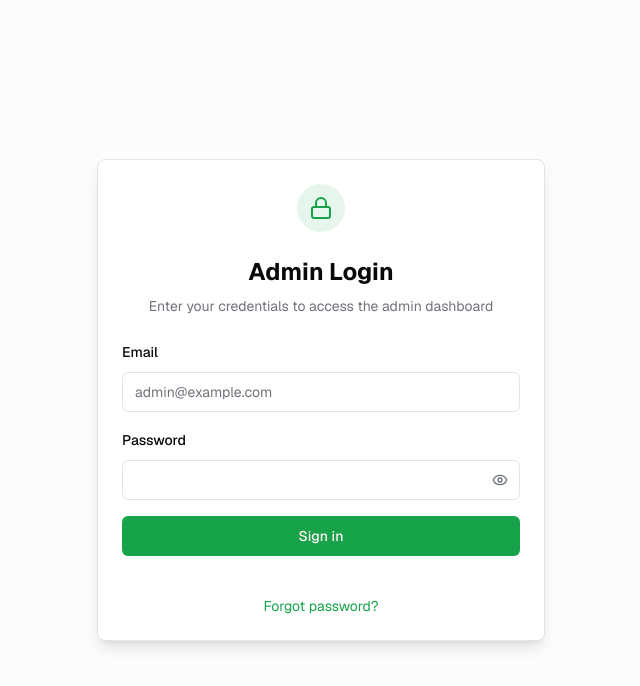
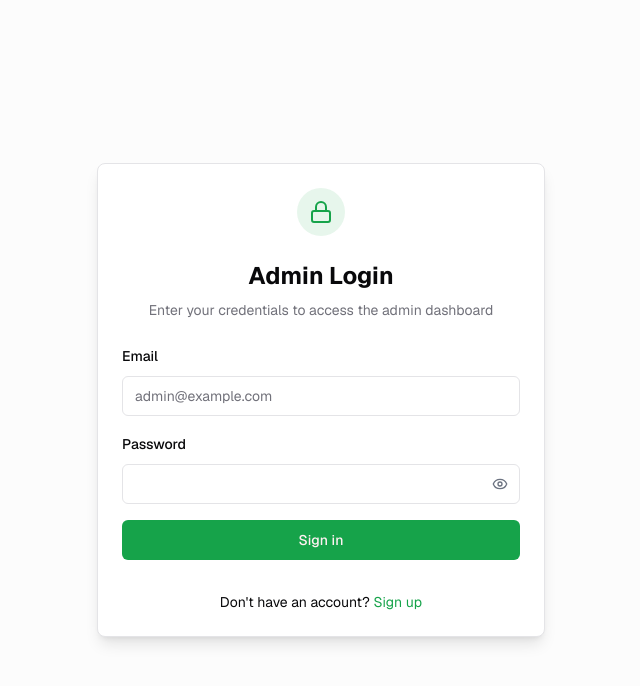
Before and after one commit to Haseeb-WebDeveloper/afaq-blog-site, a Next.js app: page /auth/login in a window 1280 px wide. Shown: the top 686 px of the page, without its empty margins (319-959 px from the left). Built offline with nearby package versions, Linux system fonts and the light colour scheme.

Commit message:
ui updated

```diff
--- a/src/app/admin/posts/components/delete-post-button.tsx
+++ b/src/app/admin/posts/components/delete-post-button.tsx
@@ -18,7 +18,8 @@ export default function DeletePostButton({ postId }: { postId: string }) {
     setIsDeleting(true);
     try {
       await axios.delete(`/api/blog/${postId}`);
-      router.refresh();
+      // hard refresh the page
+      window.location.reload();
     } catch (error) {
       console.error('Error deleting post:', error);
       alert('Failed to delete post');
--- a/src/app/admin/posts/components/publish-button.tsx
+++ b/src/app/admin/posts/components/publish-button.tsx
@@ -13,7 +13,6 @@ interface PublishButtonProps {
 
 export default function PublishButton({ postId, isPublished }: PublishButtonProps) {
   const [isLoading, setIsLoading] = useState(false);
-  const router = useRouter();
 
   const handleTogglePublish = async () => {
     setIsLoading(true);
@@ -21,7 +20,8 @@ export default function PublishButton({ postId, isPublished }: PublishButtonProp
       await axios.patch(`/api/blog/${postId}`, {
         isPublished: !isPublished
       });
-      router.refresh();
+      // hard refresh the page
+      window.location.reload();
     } catch (error) {
       console.error('Error updating post:', error);
       alert('Failed to update post status');
--- a/src/app/admin/posts/page.tsx
+++ b/src/app/admin/posts/page.tsx
@@ -23,6 +23,8 @@ export default function PostsPage() {
   const [posts, setPosts] = useState<Post[]>([]);
   const [isLoading, setIsLoading] = useState(true);
   const [error, setError] = useState("");
+
+  // TODO: add a search bar to search for posts and filter them
 
   useEffect(() => {
     const fetchPosts = async () => {
--- a/src/app/auth/login/page.tsx
+++ b/src/app/auth/login/page.tsx
@@ -137,12 +137,12 @@ function LoginForm() {
             </Button>
           </form>
 
-          <div className="pt-4 text-center text-sm">
+          <div className="pt-2 text-center text-sm">
             <Link
-              href="/auth/forgot-password"
-              className="text-primary hover:underline"
+              href="/auth/signup"
+              className='hover:underline '
             >
-              Forgot password?
+              Don't have an account? <span className="text-primary">Sign up</span>
             </Link>
           </div>
         </div>
--- a/src/app/blog/[postId]/page.tsx
+++ b/src/app/blog/[postId]/page.tsx
@@ -22,6 +22,8 @@ export default async function BlogPostPage({ params }: Props) {
     if (!post) {
       notFound();
     }
+
+    // TODO: add similar posts to the bottom of the page
 
     return (
       <>
@@ -76,14 +78,14 @@ export default async function BlogPostPage({ params }: Props) {
                         {format(new Date(post.createdAt || ''), 'MMMM d, yyyy')}
                       </time>
                     </div>
-                    <div className="flex items-center gap-2">
+                    {/* <div className="flex items-center gap-2">
                       <Clock className="w-4 h-4" />
                       <span>{post.readingTime} min read</span>
                     </div>
                     <div className="flex items-center gap-2">
                       <User className="w-4 h-4" />
                       <span>By {post.author}</span>
-                    </div>
+                    </div> */}
                   </div>
                 </header>
 
--- a/src/app/layout.tsx
+++ b/src/app/layout.tsx
@@ -9,7 +9,7 @@ import { siteConfig } from "@/config/seo";
 export const metadata: Metadata = {
   title: "Gaming Master Hub",
   description: "Gaming Master Hub",
-  keywords: ["Gaming Master Hub", "Gaming", "Master Hub", "Gaming Master", "Hub"],
+  keywords: ["Gaming Master Hub", "AI tools", "AI Marking", "AI free tools", "tools websites", "business tools"],
   authors: [{ name: "Haseeb Ahmed Raza Khan" }],
   creator: "Haseeb Ahmed Raza Khan",
   openGraph: {
--- a/src/app/page.tsx
+++ b/src/app/page.tsx
@@ -37,7 +37,7 @@ export const metadata: Metadata = {
     title: siteConfig.name,
     description: siteConfig.description,
     images: [siteConfig.ogImage],
-    creator: "@haseebkhan"
+    creator: "@haseebahmedkhan"
   },
   robots: {
     index: true,
--- a/src/components/sections/featured-posts.tsx
+++ b/src/components/sections/featured-posts.tsx
@@ -47,7 +47,8 @@ export default function FeaturedPosts() {
         </div>
 
         <div className="grid grid-cols-1 md:grid-cols-2 lg:grid-cols-3 xl:grid-cols-4 gap-8">
-          {posts.map((post, index) => (
+          {/* only show 4 posts */}
+          {posts.slice(0, 4).map((post, index) => (
             <PostCard key={index} post={post} />
           ))}
         </div>
```
Also changed, not shown: src/components/forms/login-form.tsx (deleted), src/components/forms/signup-form.tsx (deleted).
